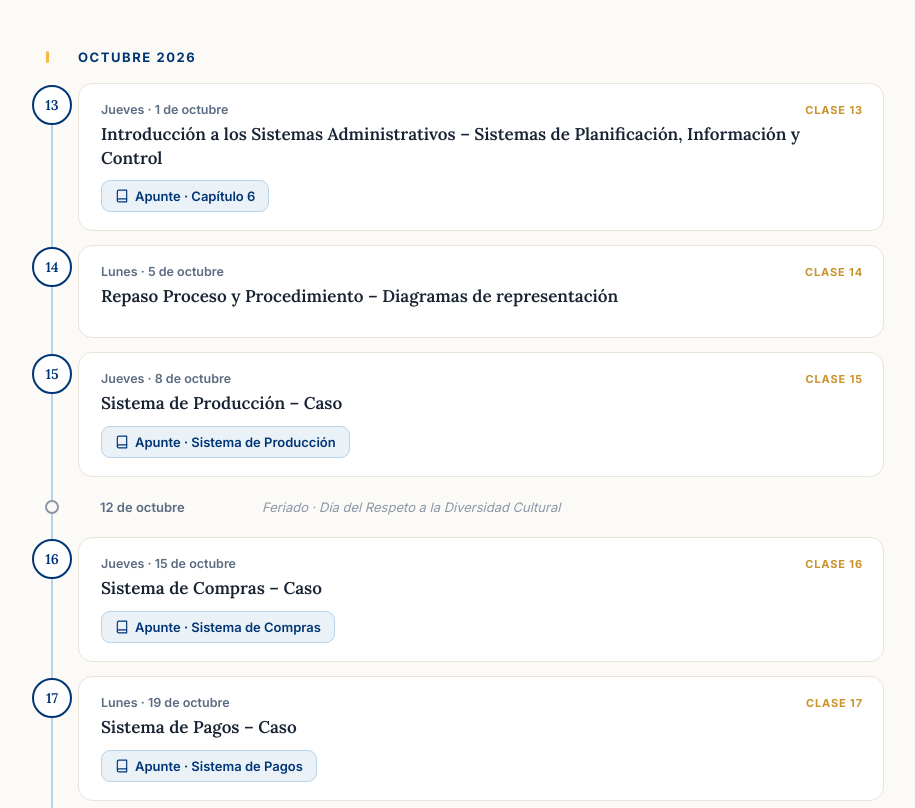
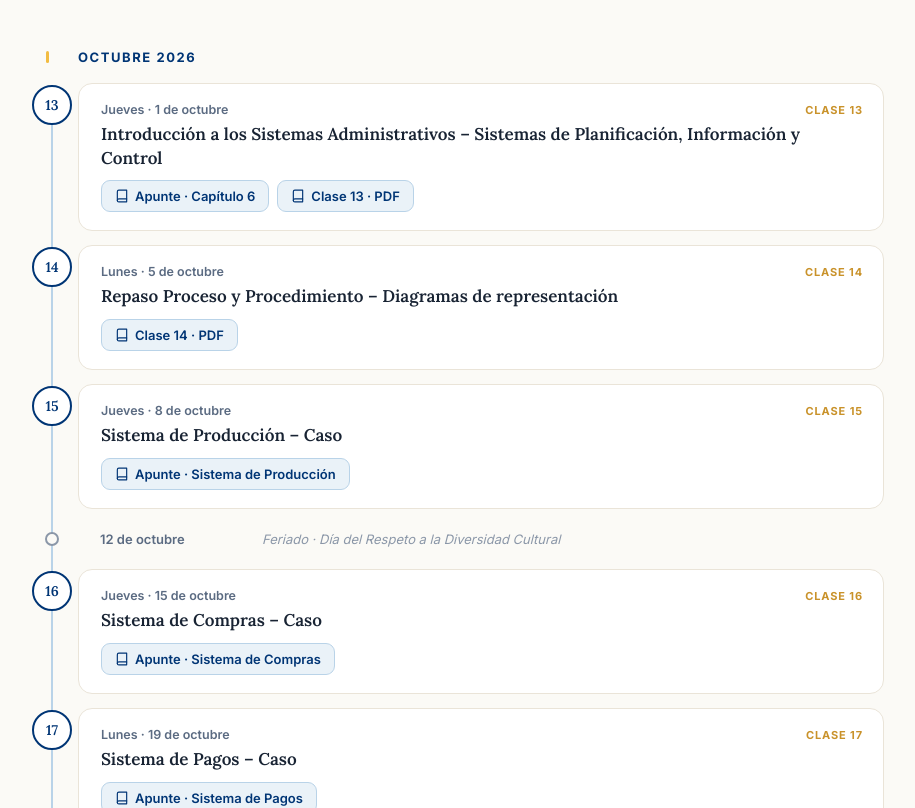
Before and after one commit to caraballosofi-stack/Cronograma-Sistemas-Administrativos-2C2026, a plain HTML site: page cronograma.html in a window 1280 px wide. Shown: the part 2629-3437 px from the top of the page, without its empty margins (182-1097 px from the left). Drawn offline with Linux system fonts and the light colour scheme.

Commit message:
Add files via upload

```diff
--- a/cronograma.html
+++ b/cronograma.html
@@ -305,6 +305,8 @@ const CLASE5 = "clase_5_2c26.pdf";
 const CLASE6 = "clase_6_2c26.pdf";
 const CLASE8 = "clase_8_2c26.pdf";
 const CLASE9 = "clase_9_2c26.pdf";
+const CLASE13 = "clase_13_2c26.pdf";
+const CLASE14 = "clase_14_2c26.pdf";
 const CASO1_HAVANNA = "caso_1_havanna.pdf";
 const CASO2_HELADO = "caso_2_helado.pdf";
 const CASO3_ALMACEN = "caso_3_el_almacen.pdf";
@@ -325,6 +327,8 @@ function clase5Page(p){ return `${VIEWER}?file=../${CLASE5}#page=${p}`; }
 function clase6Page(p){ return `${VIEWER}?file=../${CLASE6}#page=${p}`; }
 function clase8Page(p){ return `${VIEWER}?file=../${CLASE8}#page=${p}`; }
 function clase9Page(p){ return `${VIEWER}?file=../${CLASE9}#page=${p}`; }
+function clase13Page(p){ return `${VIEWER}?file=../${CLASE13}#page=${p}`; }
+function clase14Page(p){ return `${VIEWER}?file=../${CLASE14}#page=${p}`; }
 function havannaPage(p){ return `${VIEWER}?file=../${CASO1_HAVANNA}#page=${p}`; }
 function heladoPage(p){ return `${VIEWER}?file=../${CASO2_HELADO}#page=${p}`; }
 function almacenPage(p){ return `${VIEWER}?file=../${CASO3_ALMACEN}#page=${p}`; }
@@ -409,8 +413,12 @@ const items = [
   {type:'exam', num:11, day:'Jueves', date:'2026-09-24', topic:'1er. Parcial', resources:[]},
   {type:'exam', num:12, day:'Lunes', date:'2026-09-28', topic:'Devoluci\u00f3n 1er. Parcial \u2013 Entrega de notas', resources:[]},
   {type:'class', num:13, day:'Jueves', date:'2026-10-01', topic:'Introducci\u00f3n a los Sistemas Administrativos \u2013 Sistemas de Planificaci\u00f3n, Informaci\u00f3n y Control',
-    resources:[{label:'Apunte \u00b7 Cap\u00edtulo 6', href:apuntePage(45)}]},
-  {type:'class', num:14, day:'Lunes', date:'2026-10-05', topic:'Repaso Proceso y Procedimiento \u2013 Diagramas de representaci\u00f3n', resources:[]},
+    resources:[
+      {label:'Apunte \u00b7 Cap\u00edtulo 6', href:apuntePage(45)},
+      {label:'Clase 13 \u00b7 PDF', href:clase13Page(1)},
+    ]},
+  {type:'class', num:14, day:'Lunes', date:'2026-10-05', topic:'Repaso Proceso y Procedimiento \u2013 Diagramas de representaci\u00f3n',
+    resources:[{label:'Clase 14 \u00b7 PDF', href:clase14Page(1)}]},
   {type:'class', num:15, day:'Jueves', date:'2026-10-08', topic:'Sistema de Producci\u00f3n \u2013 Caso',
     resources:[{label:'Apunte \u00b7 Sistema de Producci\u00f3n', href:apuntePage(68)}]},
   {type:'holiday', date:'2026-10-12', label:'Feriado \u00b7 D\u00eda del Respeto a la Diversidad Cultural'},
```
